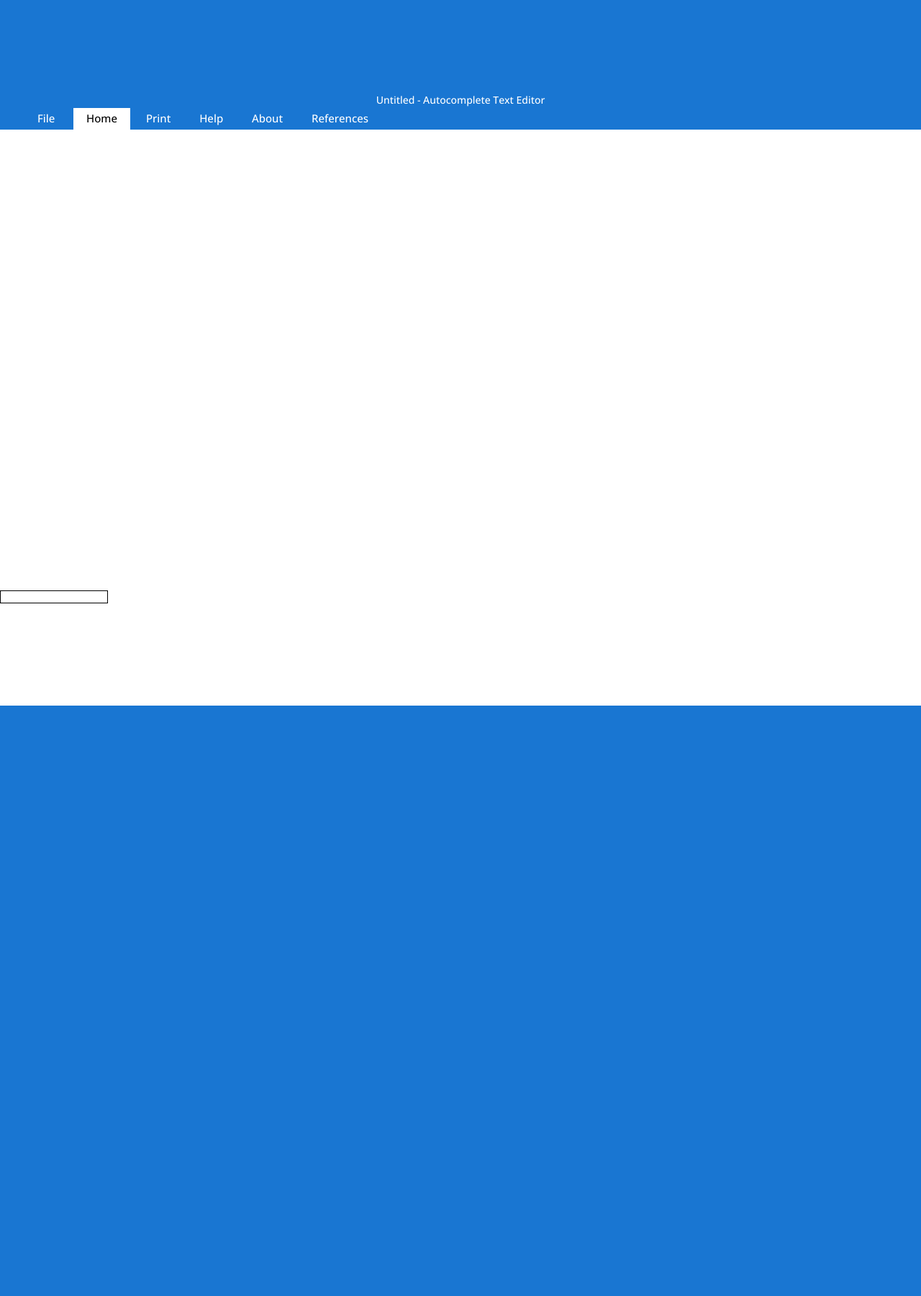
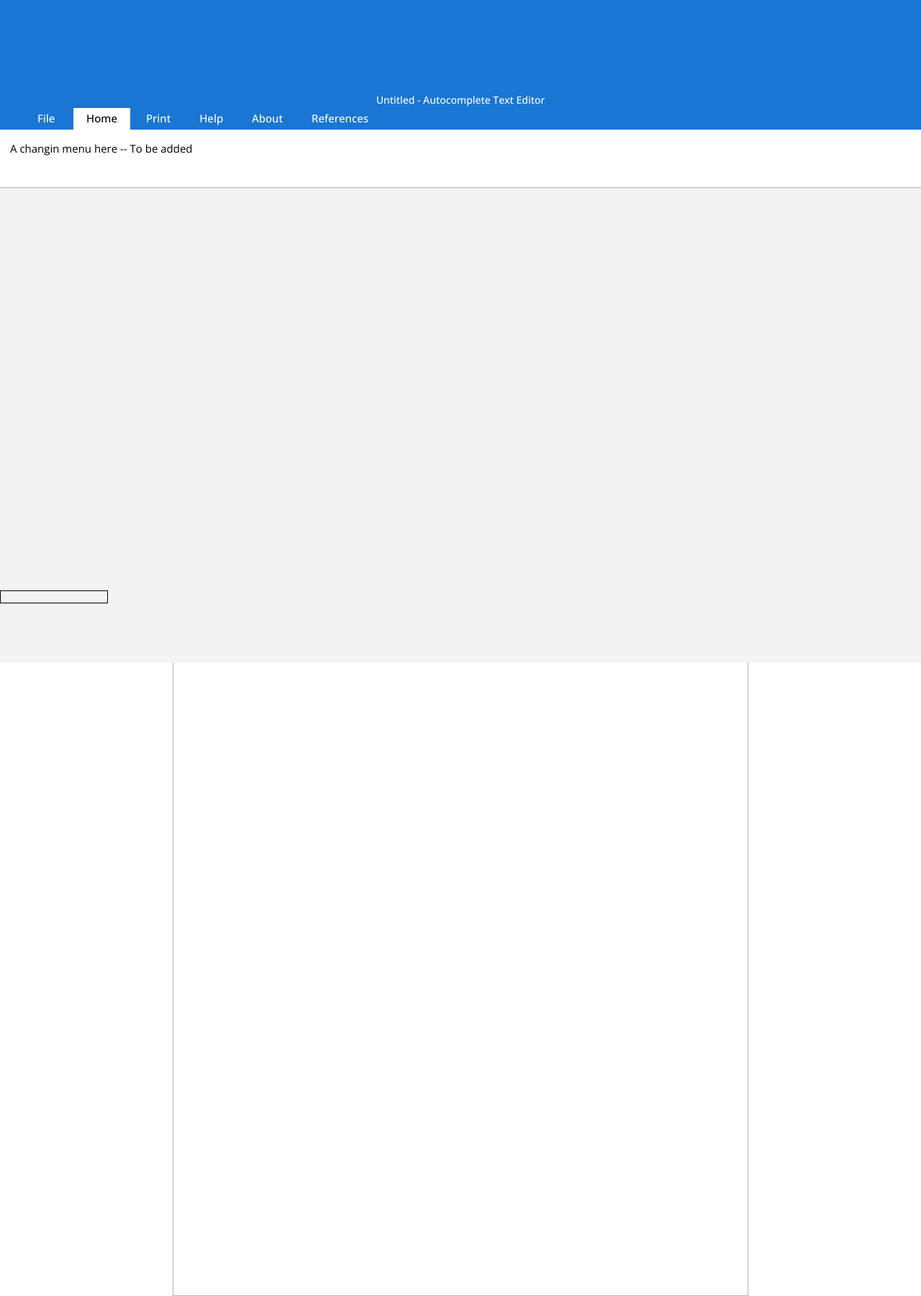
Before and after one commit to whoanuragverma/word-predictor, a Flask app: page / in a window 1280 px wide. Shown: the part 680-2480 px from the top of the page at 72% size. Before the commit the page ends 1660 px from the top, so only its background shows below. Run offline with Flask 2, Linux system fonts and the light colour scheme; some libraries are stand-ins or nearby versions.

Commit message:
improved UI

```diff
--- a/backend.py
+++ b/backend.py
@@ -5,7 +5,7 @@
     f = open("storage/data.txt",'w')
     f.write(str)
     f.close()
-    time.sleep(0.3)
+    time.sleep(0.8)
     f = open("storage/out.txt",'r')
     lines = f.readlines()
     l = []
--- a/static/main.css
+++ b/static/main.css
@@ -6,10 +6,40 @@
 ::-webkit-scrollbar{
     width: 0px !important;
 }
+#ui{
+    display: none;
+}
+.bck{
+    position: fixed;
+    width: 100% !important;
+    height: 100% !important;
+    background-color: #f3f3f3;
+}
+.expan{
+    background-color: #fff;
+    padding: 14px;
+    width: 100%;
+    color: black;
+    height: 80px;
+    position: relative;
+    top: 9px;
+    border-bottom:  0.7px solid #b6b2af;
+}
 #input{
+    background-color: #ffffff;
+    position: relative;
+    top: 180px;
+    left: 50%;
     outline: none;
+    padding-top: 70px;
+    padding-left: 60px;
+    padding-right: 60px;
+    transform: translateX(-50%);
+    max-width: 800px !important;
+    border: 1px solid #b6b2af;
     width: 100%;
-    height: 100%;
+    height: 1500px;
+    margin-bottom: 100px;
 }
 #output{
     border: 1px solid black;
@@ -72,7 +102,9 @@
 }
 .banner{
     background-color: #1976d2;
-
+    z-index: 2;
+    position: fixed;
+    width: 100%;
     height: 60px;
     color: white;
 }
--- a/static/main.js
+++ b/static/main.js
@@ -1,3 +1,4 @@
+
 $(window).on('load',function (){
     setInterval(removeLoader,4000);
 });
@@ -6,11 +7,10 @@
     $("#loader").remove();
     document.getElementById("body").style = "overflow:auto;";
 }
-$("#input").bind("change keyup", function() {
-
+$("#input").on("keyup", function(e) {
+    if(e.keyCode!=32){
     var itime = (new Date()).getTime();
     var i = $(this).text();
-
     i = i.split(" ");
     var first_w = i[0];
     if(i!=''){
@@ -21,7 +21,7 @@
     i = i.pop();
     var pos = $("#blank").position();
     document.getElementById("output").style = `left:` + (pos.left + 25) + `px;top:`+ (pos.top+15) +`px;`;
-    if(i!=''&&i!=" "){
+    if(i!=''&&i[i.length-1]!=" "){
       var url = "/api?word=" + i;
       $.ajax({
           url: url,
@@ -41,7 +41,7 @@
               if(otime-itime>250) document.getElementById("ping").innerHTML = "<h2>Ping:" + (otime-itime) + " ms</h2>";
           }
       });
-  }
+  }}
 });
 $("#input").keydown(function(e){
     if(e.keyCode==13){
--- a/templates/home.html
+++ b/templates/home.html
@@ -45,7 +45,7 @@
       </div>
     </div>
   </div>
-  <div id = "ui"></div>
+  <div id = "ui">
   <div class="banner">
     <div class="text-center top"><span id="title">Untitled</span> - Autocomplete Text Editor</div>
     <div class="layout">
@@ -56,7 +56,9 @@
       <span class="buttons" id="elem5"><span class="button text">About</span></span>
       <span class="buttons" id="elem6"><span class="button text">References</span></span>
     </div>
+    <div class="expan" id="ele1">A changin menu here -- To be added</div>
   </div>
+<div class="bck"></div>
 <div id="input" contenteditable="true"><span id="blank"></span></div>
 <div id="output"></div>
 
```
Also changed, not shown: storage/data.txt, storage/out.txt, 2 other files.
